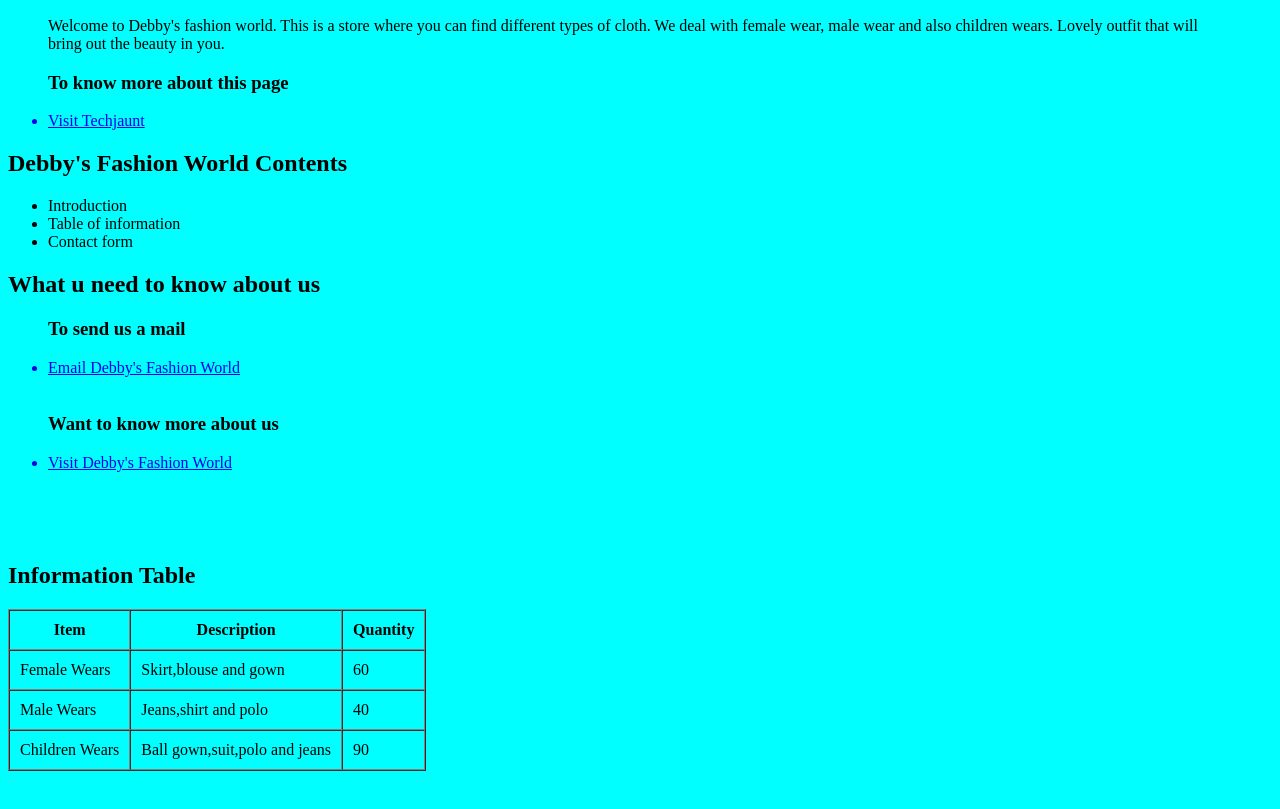
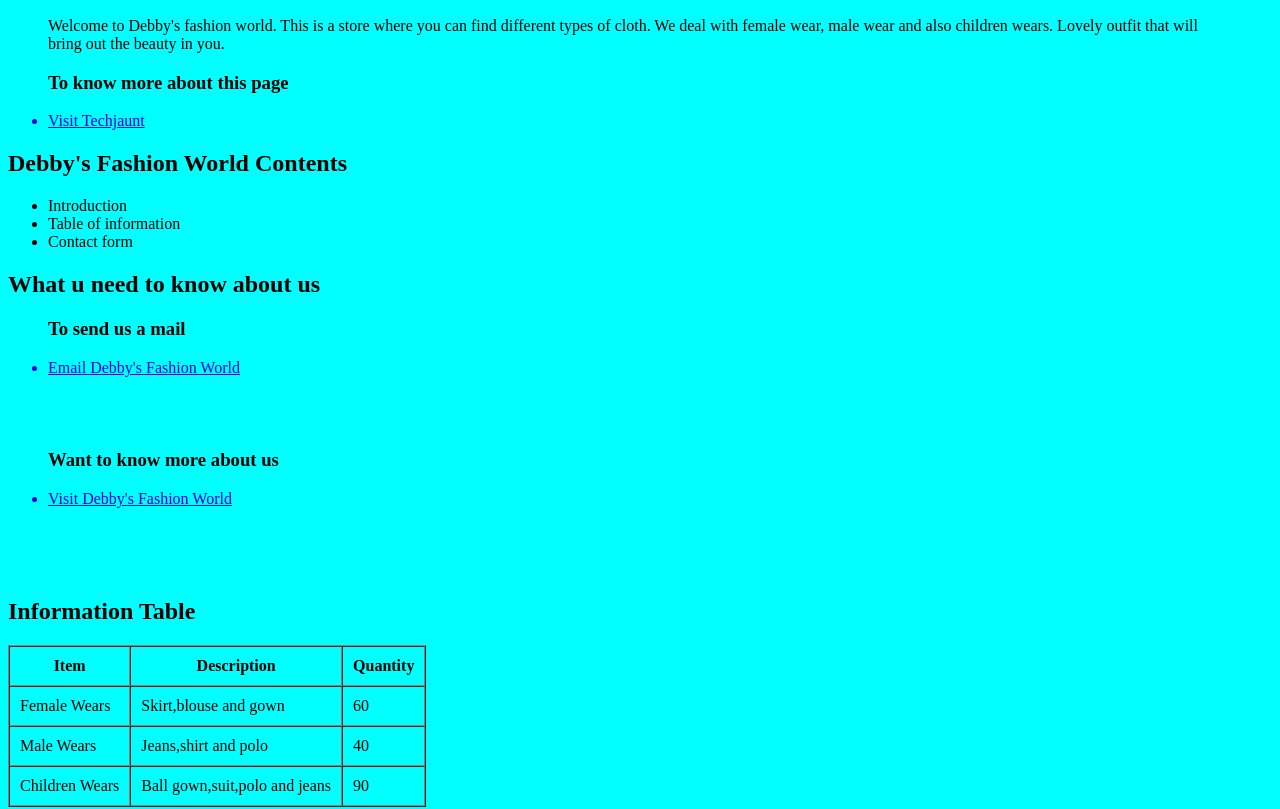
Before and after one commit to Debbystar93/Debby_Techy, a plain HTML site: page index.html in a window 1280 px wide. Shown: the part 528-1337 px from the top of the page. Drawn offline with Linux system fonts and the light colour scheme.

Commit message:
final commit

```diff
--- a/index.html
+++ b/index.html
@@ -78,7 +78,8 @@ nav ul li a:hover {
         <h3>To send us a mail</h3>
         <a href="mailto:debbyabiebhode@gmail.com">
         <li>Email Debby's Fashion World</li>
-        </a><br>
+        </a><br><br><br>
+
         <h3>Want to know more about us</h3>
        <a href="https://www.debby'sfashionworld.com/" target="_blank">
         <li>Visit Debby's Fashion World</li>
```
